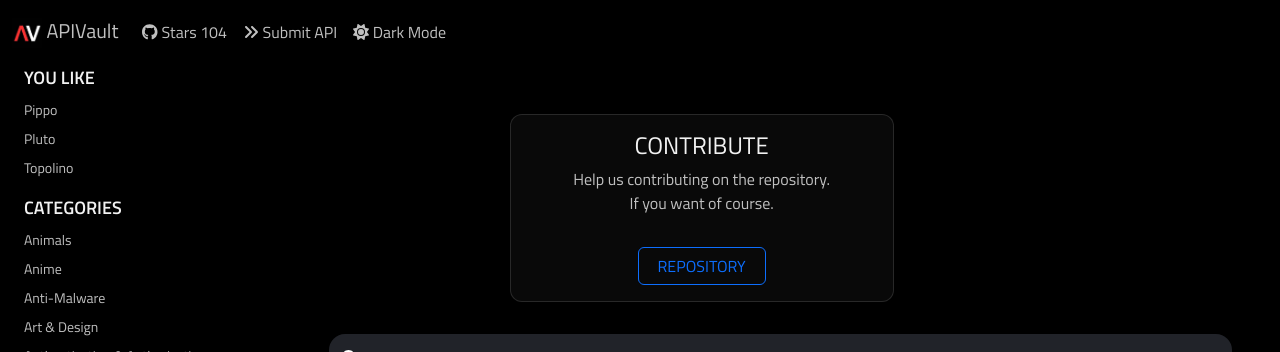
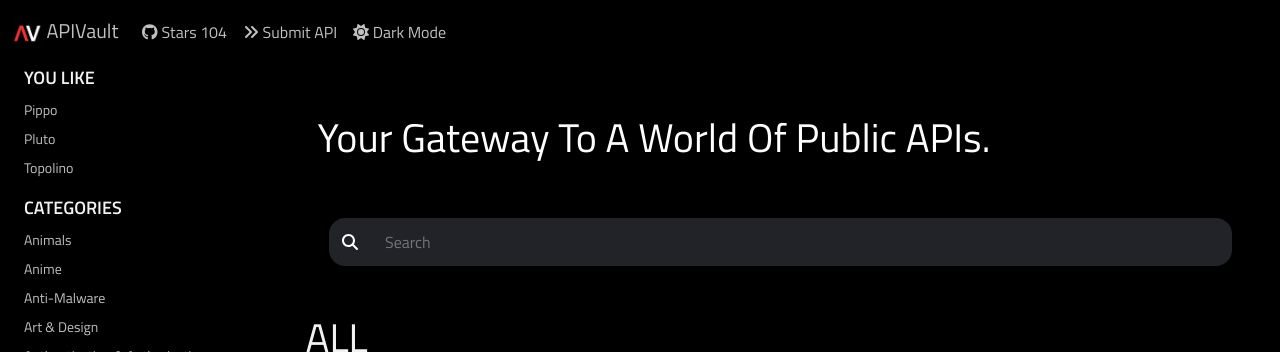
Before and after one commit to Exifly/ApiVault, a Vue app in the folder frontend/: page / in a window 1280 px wide. Shown: the top 352 px of the page. Built offline with nearby package versions, Linux system fonts and the light colour scheme.

Commit message:
Removed hero card and you like categories, added slogan on top

```diff
--- a/frontend/src/newComponents/Hero.vue
+++ b/frontend/src/newComponents/Hero.vue
@@ -1,15 +1,17 @@
 <template>
-  <div class="hero-card hero-text-wrapper glass-card card text-center">
-    <div class="card-body">
-      <h4 class="hero-header-text-wrapper">CONTRIBUTE</h4>
-      Help us contributing on the repository. <br />If you want of course.
-    </div>
-    <a href="#" class="btn-wrapper btn btn-outline-primary m-3">REPOSITORY</a>
-  </div>
+  <h1 class="page-title pb-5">Your Gateway to a World of Public APIs.</h1>
 </template>
 
 <style scoped>
+.page-title{
+  color: white;
+  text-transform:capitalize;
+}
+.page-subtitle{
+  color: white;
+}
 .glass-card {
+
   backdrop-filter: blur(16px) saturate(200%);
   -webkit-backdrop-filter: blur(16px) saturate(200%);
   background-color: var(--bg-card-glass);
```
